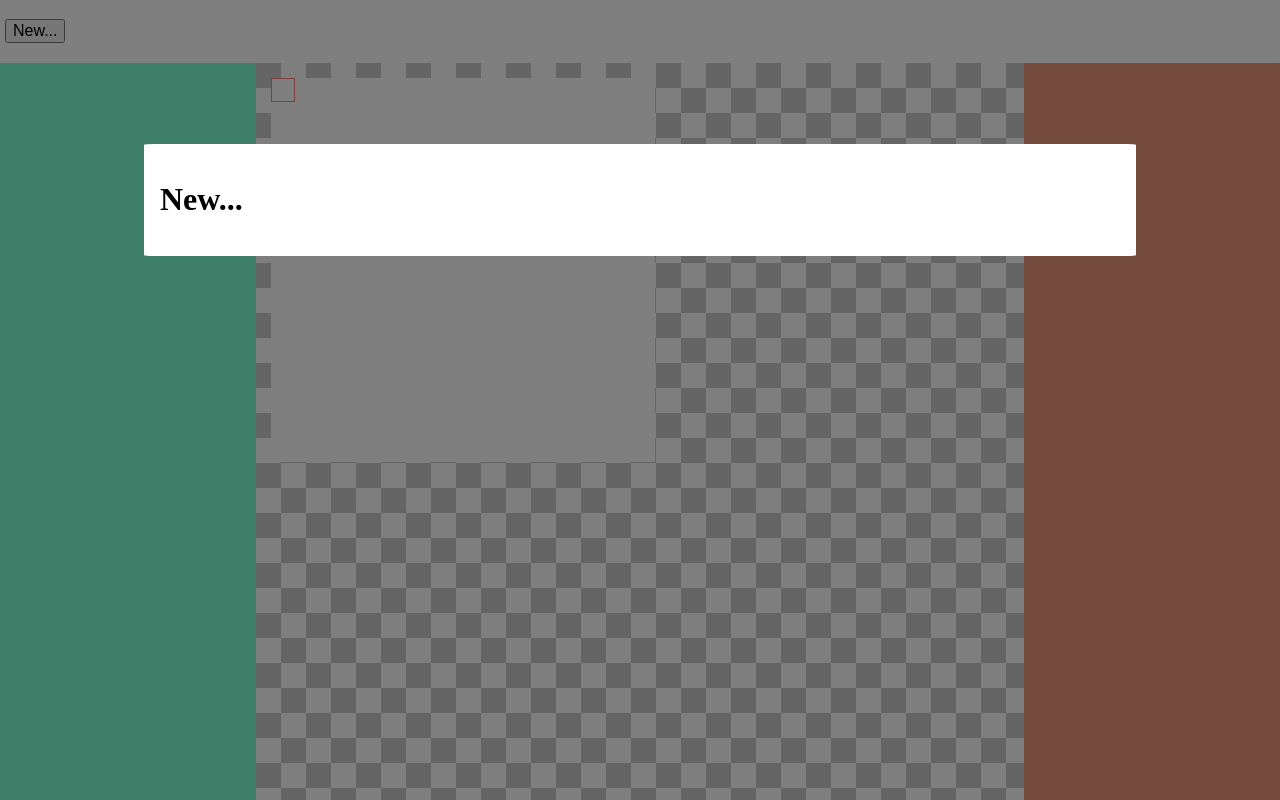
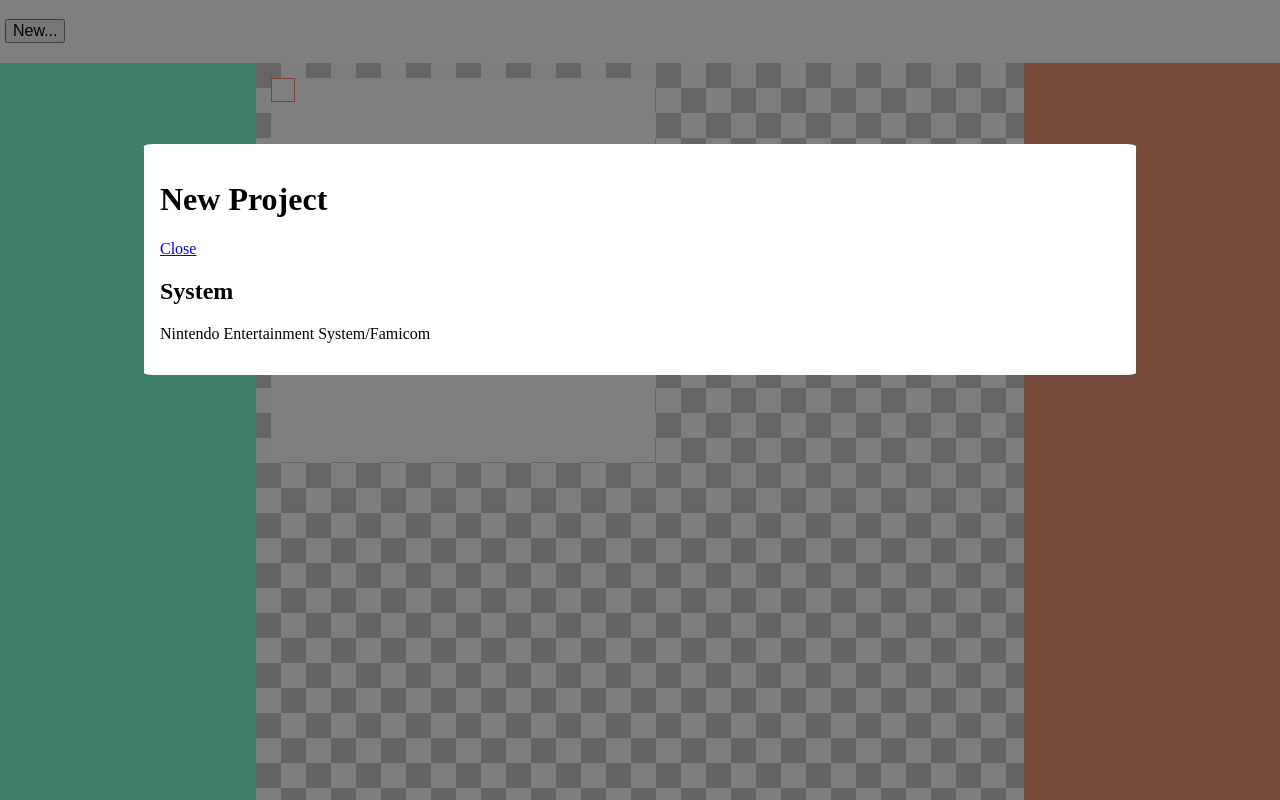
Before and after one commit to seg-assembly/retro_gfx_studio, a plain HTML site: page index.html in a window 1280 px wide. Both pictures are taken after a click on the button "New...". Drawn offline with Linux system fonts and the light colour scheme.

Commit message:
New Project Modal Box Work 1

```diff
--- a/index.html
+++ b/index.html
@@ -8,11 +8,24 @@
 <body>
   <div id="modal-holder">
     <div id="modal-content-new" class="modal-content-box">
-      <h1>New...</h1>
+      <div id="new-header-holder">
+        <h1>New Project</h1>
+        <a id="modal-close" href="#" onclick="closeHeader()">Close</a>
+      </div>
+      <h2>System</h2>
+      <div id="systems-grid" class="grid-container">
+        <div class="console-card">
+          <p class="console-card-title-text">
+            Nintendo Entertainment System/Famicom
+          </p>
+        </div>
+      </div>
     </div>
   </div>
   <div id="control-head">
-    <button id="new-button" class="header-button" onclick="openNewHeader()">New...</button>
+    <button id="new-button" class="header-button" onclick="openNewHeader()">
+      New...
+    </button>
   </div>
   <div id="trifold-holder">
     <div id="color-section"></div>
@@ -34,6 +47,7 @@
   <!--Scripts-->
   <script src="scripts/global_values.js"></script>
   <script src="scripts/control_head_scripts.js"></script>
+  <script src="scripts/modal_content_scripts.js"></script>
   <script src="scripts/pixle_guide_scripts.js"></script>
   <script src="scripts/art_section_scripts.js"></script>
 </body>
--- a/scripts/document_elements.js
+++ b/scripts/document_elements.js
@@ -5,6 +5,7 @@ let canvas_holder = document.getElementById("canvas-holder");
 let pixel_canvas = document.getElementById("pixel-canvas");
 let new_button = document.getElementById("new-button");
 let modal_holder = document.getElementById("modal-holder");
+let modal_close = document.getElementById("modal-close");
 
 //jQuery HTMLElements
 //let pixel_guide = $("#pixel-guide");
--- /dev/null
+++ b/scripts/modal_content_scripts.js
@@ -0,0 +1,3 @@
+function closeHeader() {
+    modal_holder.style.display = "none";
+}
```
